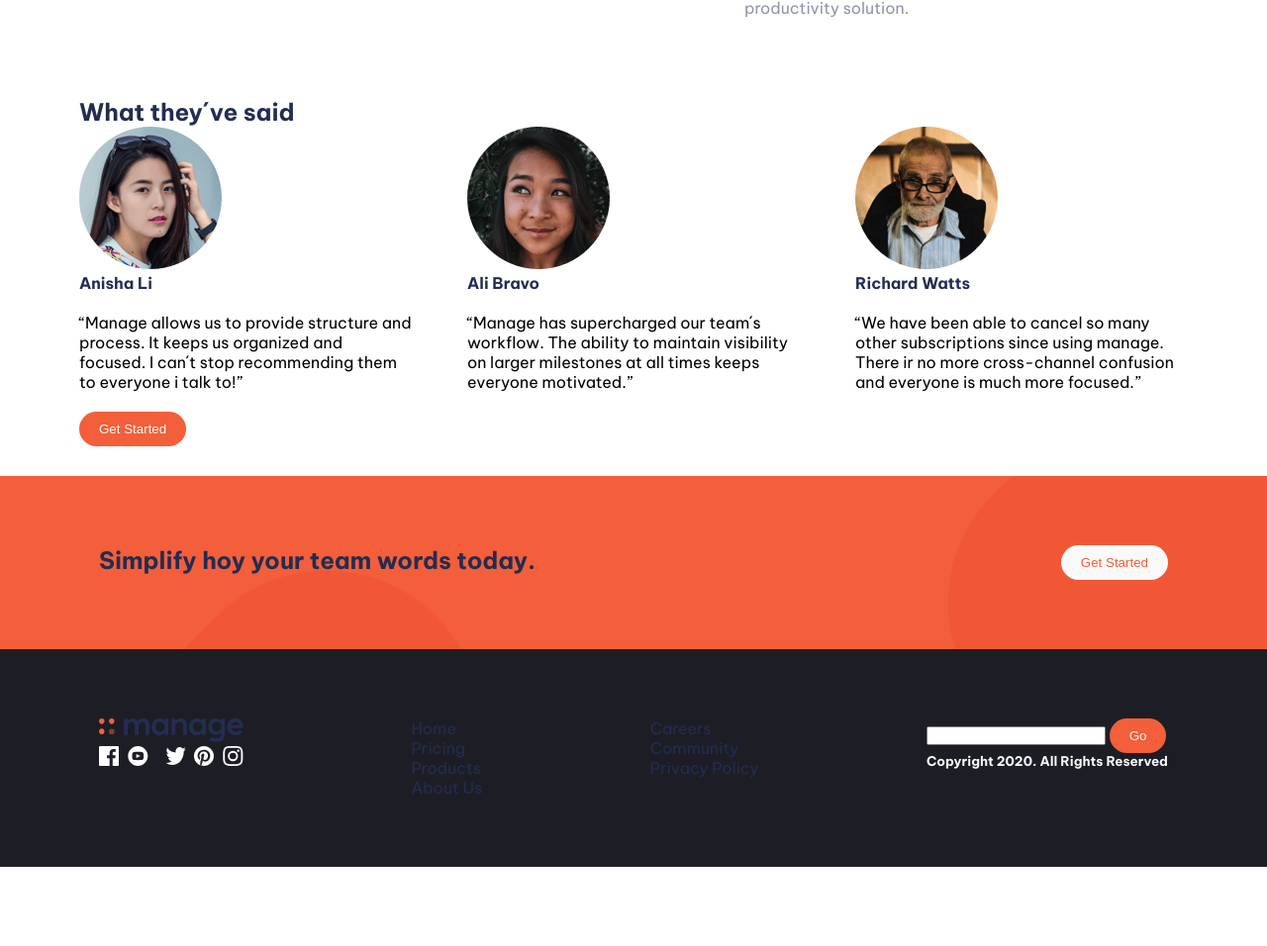
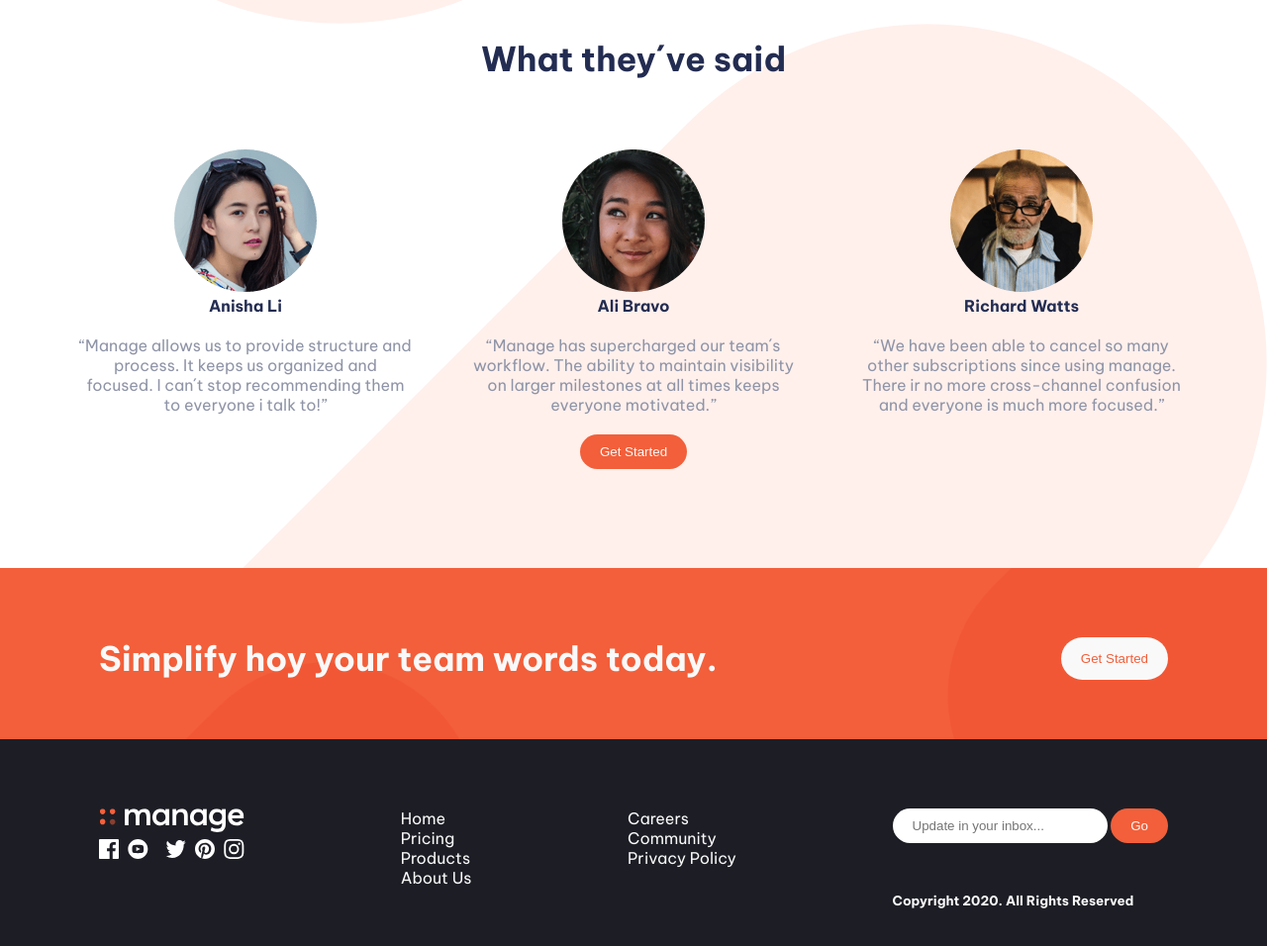
Before and after one commit to jessicabermeo14/PrimerExamenFrontend, a plain HTML site: page index.html in a window 1280 px wide. Shown: the part 1256-2212 px from the top of the page at 99% size. Before the commit the page ends 2132 px from the top, so only its background shows below. Drawn offline with Linux system fonts and the light colour scheme.

Commit message:
Ajustes visuales desktop

```diff
--- a/css/style.css
+++ b/css/style.css
@@ -22,15 +22,19 @@
 body {
     font-family: var(--text-font-family);
     font-size: var(--text-font-size);
+    color: var(--text-color);
 }
 
 h1, h2, h4 {
     color: var(--title-color);
+    font-weight: 700;
 }
 
 h1 {
-    font-weight: 700;
     font-size: 56px;
+}
+h2 {
+    font-size: 34px;
 }
 
 p{
@@ -42,12 +46,10 @@ ul {
 }
 
 .main-container{
-    background-image: url("../img/bg-simplify-section-desktop.svg");
+    background-image: url("../img/bg-tablet-pattern.svg");
     background-size: contain;
-    background-repeat: no-repeat;
-    background-clip: initial;
-    color: var(--text-color);
-    /* height: 100%; */
+    /* background-repeat: no-repeat; */
+    /* background-clip: initial; */
 }
 
 .container {
@@ -57,7 +59,7 @@ ul {
 }
 
 .container-menu {
-    padding: 70px 100px;
+    padding: 70px 100px 40px;
 }
 .container-menu div ul li{
     color: var(--title-color);
@@ -87,11 +89,6 @@ ul {
     color: var(--footer-text-color);
 }
 
-.button2:hover {
-    background-color: var(--button-hover-color);
-    color: var(--footer-text-color);
-    transition-duration: 0.4s
-}
 .button3 {
     background-color: var(--footer-text-color);
     color: var(--button-color);
@@ -111,13 +108,27 @@ ul {
 .section-title-principal {
     width: 50%;
     text-align: left;
+    color: var(--footer-color);
+    padding-top: 50px;
 }
+
+.section-title-principal p {
+    width: 70%;
+}
+
 .section-image-principal {
     width: 50%;
 }
 
 .section-title-secundary {
     width: 50%;
+    text-align: left;
+    color: var(--footer-color);
+    padding-top: 50px;
+}
+
+.section-title-secundary p {
+    width: 70%;
 }
 .section-information-secundary {
     width: 50%;
@@ -129,16 +140,47 @@ ul {
 .section-information-articule {
     width: 80%;
 }
+.container-testimonial {
+    text-align:center;
+    padding-bottom: 100px;
+}
+.container-testimonial h2 {
+    padding-bottom: 70px;
+}
+
 .section-testimonial {
     width: 30%;
+    text-align:center;
 }
 
 .section-footer {
     background-color: var(--section-color);
-    background-image: url("../img/bg-simplify-section-desktop.svg") ;
+    background-image: url("../img/bg-simplify-section-desktop.svg");
+    padding-bottom: 60px;
+}
+.section-footer h2 {
+    color: var(--footer-text-color)
 }
 
-footer{
+footer {
     background-color: var(--footer-color);
     color: var(--footer-text-color);
 }
+.fotter-list div ul li {
+    color: var(--footer-text-color)
+}
+
+.form-group{
+    padding-bottom: 50px;
+}
+
+.form-input {
+    border: none;
+    border-radius: 70px;
+    padding: 10px 20px;
+}
+
+
+/* @media (){
+
+} */
--- a/index.html
+++ b/index.html
@@ -76,8 +76,7 @@
                 </article>
             </div>
         </section>
-    </div>
-    <section class="section-menu">
+        <section class="section-menu container-testimonial">
             <h2>What they´ve said</h2>
             <div class="container">
                 <article class="section-testimonial">
@@ -98,13 +97,14 @@
             </div>
             <button class="button1">Get Started</button>
         </section>
+    </div>
     <section class="container container-menu section-footer">
         <h2>Simplify hoy your team words today.</h2>
         <button class="button3">Get Started</button>
     </section>
-    <footer class="container container-menu">
+    <footer class="container container-menu fotter-list">
         <div>
-            <img src="img/logo.svg" alt="">
+            <img src="img/Logo-blanco.svg" alt="">
             <div class="container">
                 <img src="img/icon-facebook.svg" alt="">
                 <img src="img/icon-youtube.svg" alt="">
@@ -130,9 +130,9 @@
             </ul>
         </div>
         <div>
-            <div>
+            <div class="form-group">
                 <form action="">
-                    <input type="email" name="" id="">
+                    <input class="form-input" type="email" placeholder="Update in your inbox...">
                     <button class="button1" type="submit">Go</button>
                 </form>
             </div>
```
Also changed, not shown: img/Logo-blanco.svg (added). Lines whose indentation alone changed are shown as unchanged.
